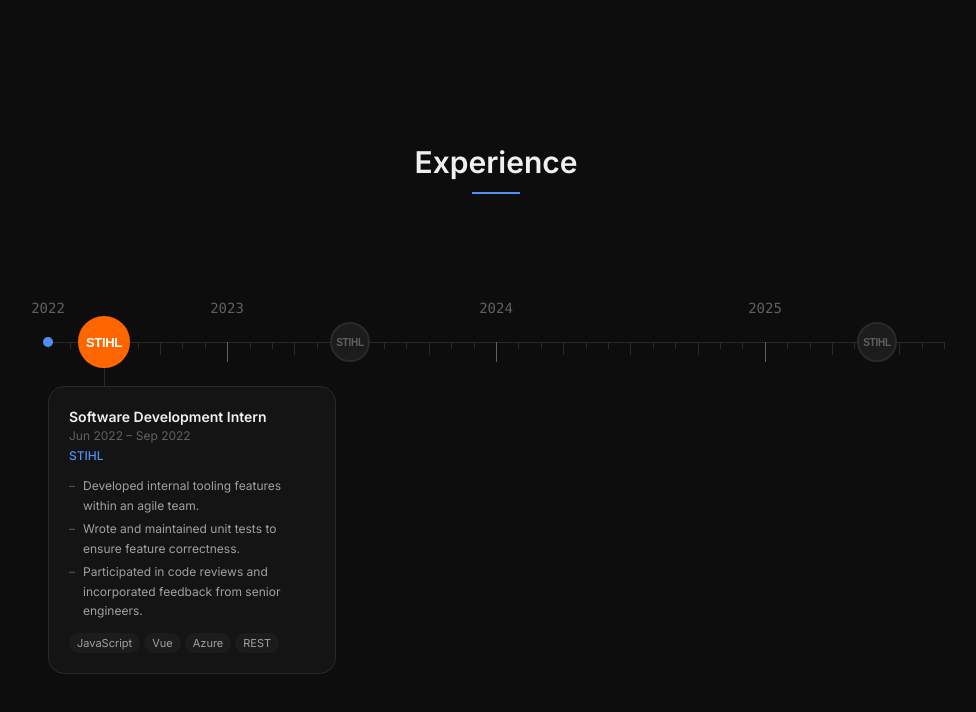
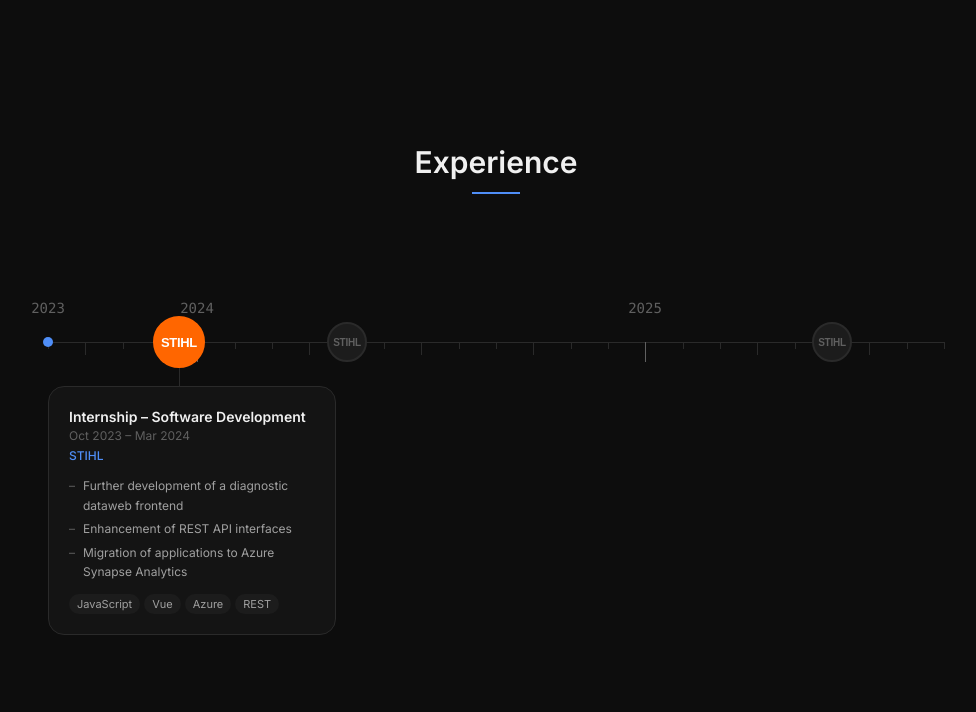
Before and after one commit to JuliusBeutel/portfolio, a React (Vite) app: page / in a window 1280 px wide. Shown: the part 820-1532 px from the top of the page, without its empty margins (144-1120 px from the left). Built offline with nearby package versions, Linux system fonts and the light colour scheme.

Commit message:
insert real data in experience section

```diff
--- a/src/data/experience.ts
+++ b/src/data/experience.ts
@@ -3,15 +3,15 @@
 export const experience: ExperienceEntry[] = [
   {
     id: "stihl-internship",
-    role: "Software Development Intern",
+    role: "Internship – Software Development",
     company: "STIHL",
-    period: "Jun 2022 – Sep 2022",
-    startDate: { month: 6, year: 2022 },
-    endDate: { month: 9, year: 2022 },
+
+    startDate: { month: 10, year: 2023 },
+    endDate: { month: 3, year: 2024 },
     description: [
-      "Developed internal tooling features within an agile team.",
-      "Wrote and maintained unit tests to ensure feature correctness.",
-      "Participated in code reviews and incorporated feedback from senior engineers.",
+      "Further development of a diagnostic dataweb frontend",
+      "Enhancement of REST API interfaces",
+      "Migration of applications to Azure Synapse Analytics",
     ],
     technologies: ["JavaScript", "Vue", "Azure", "REST"],
   },
@@ -19,13 +19,11 @@
     id: "stihl-working-student",
     role: "Working Student – Software Development",
     company: "STIHL",
-    period: "Oct 2022 – Mar 2024",
-    startDate: { month: 10, year: 2022 },
-    endDate: { month: 3, year: 2024 },
+
+    startDate: { month: 4, year: 2024 },
+    endDate: { month: 6, year: 2024 },
     description: [
-      "Implemented BLE communication features for device pairing workflows in a production codebase.",
-      "Extended automated test coverage and improved CI pipeline reliability.",
-      "Contributed to a cross-platform codebase serving production users.",
+      "Design and implementation of a CI/CD pipeline to automate deployment and data processes",
     ],
     technologies: ["Python", "DevOps", "CI/CD"],
   },
@@ -33,13 +31,12 @@
     id: "stihl-thesis",
     role: "Bachelor Thesis – Apple Find My Integration",
     company: "STIHL",
-    period: "Apr 2024 – Sep 2024",
+
     startDate: { month: 4, year: 2025 },
     endDate: { month: 8, year: 2025 },
     description: [
-      "Integrated Apple Find My Network into a custom embedded system.",
-      "Implemented BLE advertisement and cryptographic key rotation on Nordic nRF52.",
-      "Validated end-to-end location reporting using real Apple infrastructure.",
+      "Integration of Apple Find My into a BLE-based embedded system",
+      "Evaluation of system impact on user experience as well as memory and energy consumption",
     ],
     technologies: ["C", "BLE", "UX"],
   },
```
